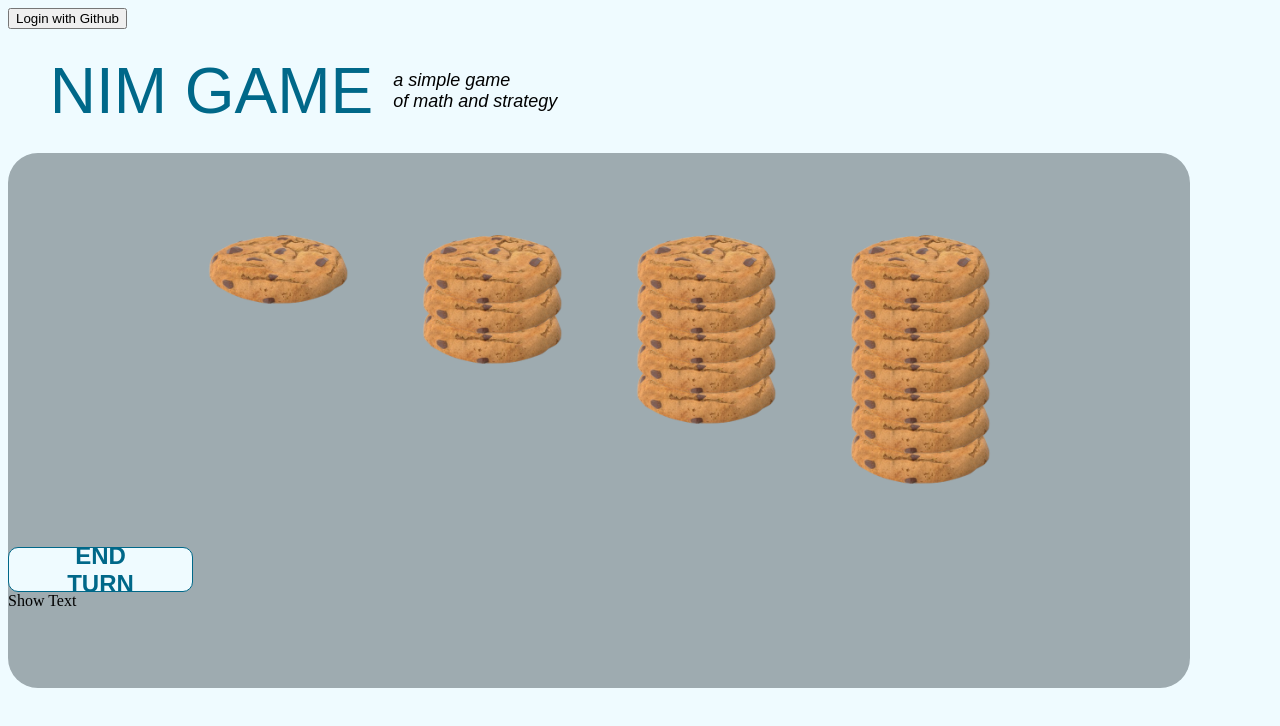
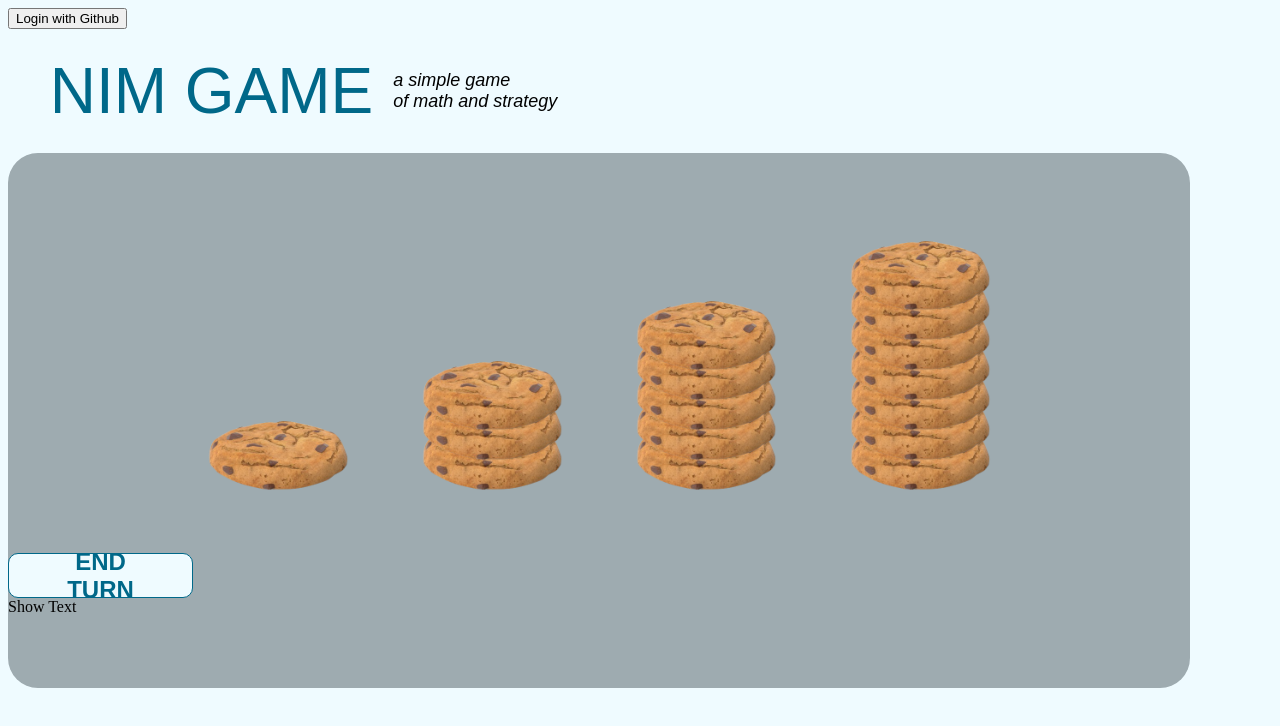
Before and after one commit to PorthWenny/nim-game-web, a React (Vite) app: page / in a window 1280 px wide. Shown: the top 726 px of the page. Built offline with nearby package versions, Linux system fonts and the light colour scheme; a web font is replaced by a local one.

Commit message:
✨ Add selection and database fetching.

```diff
--- a/src/js/database.js
+++ b/src/js/database.js
@@ -1,8 +1,7 @@
 import { createClient } from "@supabase/supabase-js";
 
 // github auth, replace after test
-const supabaseUrl = "https://ywxfclrqooyhsazbnmac.supabase.co";
-const supabaseAnonKey =
-  "eyJhbGciOiJIUzI1NiIsInR5cCI6IkpXVCJ9.eyJpc3MiOiJzdXBhYmFzZSIsInJlZiI6Inl3eGZjbHJxb295aHNhemJubWFjIiwicm9sZSI6ImFub24iLCJpYXQiOjE3MTU3NTIzMzYsImV4cCI6MjAzMTMyODMzNn0.JoIrCYNWn6MgOx_IzbkFww9kh2kB3vEhybS0ps-Facg";
+const supabaseUrl = import.meta.env.VITE_SUPABASE_URL;
+const supabaseAnonKey = import.meta.env.VITE_ANON_KEY;
 
 export const supabase = createClient(supabaseUrl, supabaseAnonKey);
--- a/src/web/App.jsx
+++ b/src/web/App.jsx
@@ -2,8 +2,35 @@ import { useState } from "react";
 import { Stack, Box } from "@mui/material";
 import "./styles.css";
 
+const initCookies = [
+  [{ id: 1, isSelected: false }],
+  [
+    { id: 1, isSelected: false },
+    { id: 2, isSelected: false },
+    { id: 3, isSelected: false },
+  ],
+  [
+    { id: 1, isSelected: false },
+    { id: 2, isSelected: false },
+    { id: 3, isSelected: false },
+    { id: 4, isSelected: false },
+    { id: 5, isSelected: false },
+  ],
+  [
+    { id: 1, isSelected: false },
+    { id: 2, isSelected: false },
+    { id: 3, isSelected: false },
+    { id: 4, isSelected: false },
+    { id: 5, isSelected: false },
+    { id: 6, isSelected: false },
+    { id: 7, isSelected: false },
+  ],
+];
+
 function App() {
   const [isVisible, setIsVisible] = useState(false);
+  const [cookies, setCookies] = useState(initCookies);
+  const [selected, setSelected] = useState(null);
 
   const toggleVisibility = () => {
     setIsVisible(!isVisible);
@@ -11,14 +38,37 @@ function App() {
 
   function endTurn() {
     alert("Button clicked.");
+    setSelected(null);
   }
 
   function changeCookieState() {
     alert("Cookie state changed.");
   }
 
-  function Cookie() {
-    return <img src="cookie-normal.png" alt="cookie" className="cookie-img" />;
+  function Cookie(cookie) {
+    return (
+      <img
+        src="cookie-normal.png"
+        alt="cookie"
+        className={`cookie-img ${cookie.isSelected ? "gone" : ""}`}
+      />
+    );
+  }
+
+  function selectCookie(index) {
+    // select only on one row
+    // if (selected !== null) {
+    //   return;
+    // }
+
+    setSelected(index);
+    const updatedCookies = cookies.map((row) =>
+      row.map((cookie) => ({ ...cookie }))
+    );
+    updatedCookies[index].filter(
+      (cookie) => !cookie.isSelected
+    )[0].isSelected = true;
+    setCookies(updatedCookies);
   }
 
   return (
@@ -33,89 +83,31 @@ function App() {
 
       <div className="game-box">
         <div className="cookie-stacks">
-          <div className="slot-1" onClick={changeCookieState}>
+          {cookies.map((cookieRow, index) => (
+            <div
+              onClick={() => selectCookie(index)}
+              className={`cookie-row-${index + 1}`}
+              key={index}
+            >
               <Stack
                 justifyContent="center"
                 alignItems="flex-start"
                 spacing={-23}
               >
-              <Box>
-                <Cookie />
+                {cookieRow.map((cookie, cookieIndex) => {
+                  return (
+                    <Box
+                      key={cookie.id}
+                      style={{ zIndex: cookieRow.length - cookieIndex }}
+                    >
+                      {/* {cookie.isSelected ? 1 : 0} */}
+                      <Cookie {...cookie} />
                     </Box>
+                  );
+                })}
               </Stack>
             </div>
-
-          <div className="slot-2" onClick={changeCookieState}>
-            <Stack
-              justifyContent="center"
-              alignItems="flex-start"
-              spacing={-23}
-            >
-              <Box style={{ zIndex: 3 }}>
-                <Cookie />
-              </Box>
-              <Box style={{ zIndex: 2 }}>
-                <Cookie />
-              </Box>
-              <Box style={{ zIndex: 1 }}>
-                <Cookie />
-              </Box>
-            </Stack>
-          </div>
-
-          <div className="slot-3" onClick={changeCookieState}>
-            <Stack
-              justifyContent="center"
-              alignItems="flex-start"
-              spacing={-23}
-            >
-              <Box style={{ zIndex: 5 }}>
-                <Cookie />
-              </Box>
-              <Box style={{ zIndex: 4 }}>
-                <Cookie />
-              </Box>
-              <Box style={{ zIndex: 3 }}>
-                <Cookie />
-              </Box>
-              <Box style={{ zIndex: 2 }}>
-                <Cookie />
-              </Box>
-              <Box style={{ zIndex: 1 }}>
-                <Cookie />
-              </Box>
-            </Stack>
-          </div>
-
-          <div className="slot-4" onClick={changeCookieState}>
-            <Stack
-              justifyContent="center"
-              alignItems="flex-start"
-              spacing={-23}
-            >
-              <Box style={{ zIndex: 7 }}>
-                <Cookie />
-              </Box>
-              <Box style={{ zIndex: 6 }}>
-                <Cookie />
-              </Box>
-              <Box style={{ zIndex: 5 }}>
-                <Cookie />
-              </Box>
-              <Box style={{ zIndex: 4 }}>
-                <Cookie />
-              </Box>
-              <Box style={{ zIndex: 3 }}>
-                <Cookie />
-              </Box>
-              <Box style={{ zIndex: 2 }}>
-                <Cookie />
-              </Box>
-              <Box style={{ zIndex: 1 }}>
-                <Cookie />
-              </Box>
-            </Stack>
-          </div>
+          ))}
         </div>
 
         <button className="turn-button" onClick={endTurn}>
--- a/src/web/Login.jsx
+++ b/src/web/Login.jsx
@@ -4,17 +4,21 @@ import { supabase } from "../js/database.js";
 export default function login() {
   const [session, setSession] = useState(null);
   const [user, setUser] = useState(null);
+  const [stats, setStats] = useState(null);
 
   useEffect(() => {
-    const session = supabase.auth.getSession();
-    setSession(session);
-    setUser(session?.user);
+    supabase.auth.getSession().then(({ data: { session } }) => {
+      setSession(session);
+      setUser(session?.user);
+    });
 
     const { data: authListener } = supabase.auth.onAuthStateChange(
       (event, session) => {
+        setSession(session);
         switch (event) {
           case "SIGNED_IN":
             setUser(session?.user);
+            fetchUser(session.user).then((data) => setStats(data));
             break;
           case "SIGNED_OUT":
             setUser(null);
@@ -41,14 +45,12 @@ export default function login() {
     const { data, error } = await supabase.auth.signOut();
   }
 
-  async function fetchUser() {
-    const session = supabase.auth.getSession();
-
-    if (session) {
+  async function fetchUser(user) {
+    if (user) {
       const { data, error } = await supabase
-        .from("user_info")
+        .from("user_info_tb")
         .select("*")
-        .eq("user_id", session.user);
+        .eq("user_id", user.id);
 
       if (error) {
         console.error("Error fetching user info:", error);
@@ -60,15 +62,21 @@ export default function login() {
         const stats = {
           wins: data[0].wins,
           loses: data[0].loses,
-          accuracy: data[0].accuracy,
+          nim_done: data[0].nim_done,
         };
         return stats;
       } else {
         // User is not in the table, insert user id
         const { error: insertError } = await supabase
-          .from("user_info")
+          .from("user_info_tb")
           .insert([
-            { user_id: session.user, wins: 0, loses: 0, accuracy: 100 },
+            {
+              user_id: user.id,
+              name: user.user_metadata.name,
+              wins: 0,
+              loses: 0,
+              nim_done: 0,
+            },
           ]);
 
         if (insertError) {
@@ -82,11 +90,15 @@ export default function login() {
     <div>
       {user ? (
         <div>
-          <h1>Authenticated. </h1>
+          <h1>{user.user_metadata.full_name}</h1>
+          <h2>Wins: { stats?.wins }</h2>
+          <h2>Loses: { stats?.loses }</h2>
+          <h2>Nim Done: { stats?.nim_done }</h2>
+
           <button onClick={logout}>Logout</button>
         </div>
       ) : (
-        <button onClick={(githubLogin, fetchUser)}>Login with Github</button>
+        <button onClick={githubLogin}>Login with Github</button>
       )}
     </div>
   );
--- a/src/web/styles.css
+++ b/src/web/styles.css
@@ -52,14 +52,22 @@ body {
   display: flex;
   flex-direction: row;
   justify-content: center;
-  align-items: flex-start;
+  align-items: end;
+  height: 400px;
 }
+
 .cookie-img {
   display: flex;
   width: 214px;
   height: auto;
   padding: 0;
   margin: 0;
+  transition: filter 3s, -webkit-filter 3s;
+}
+
+.gone {
+  -webkit-filter: invert(1);
+  filter: invert(1);
 }
 
 .slot-1,
```
Also changed, not shown: 2 other files (tests, documents, lock files or other folders). Lines whose indentation alone changed are shown as unchanged.
